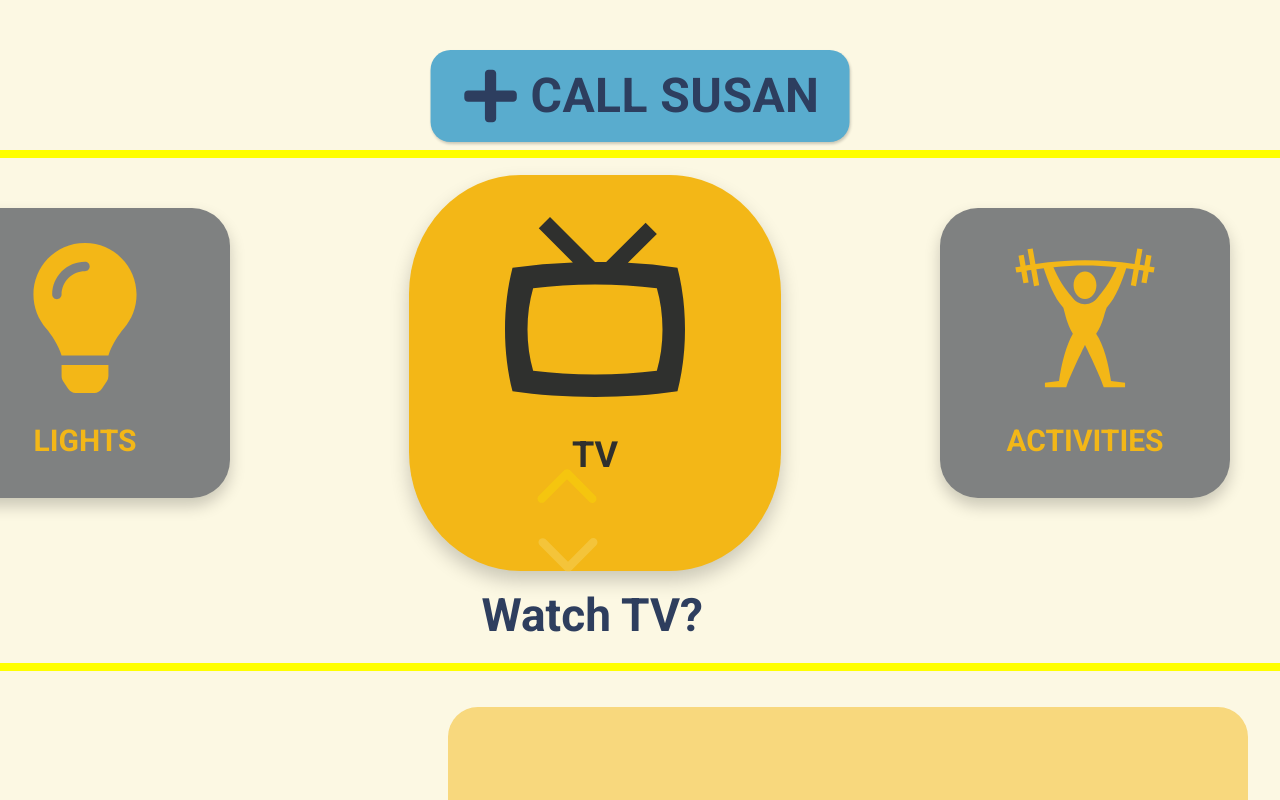
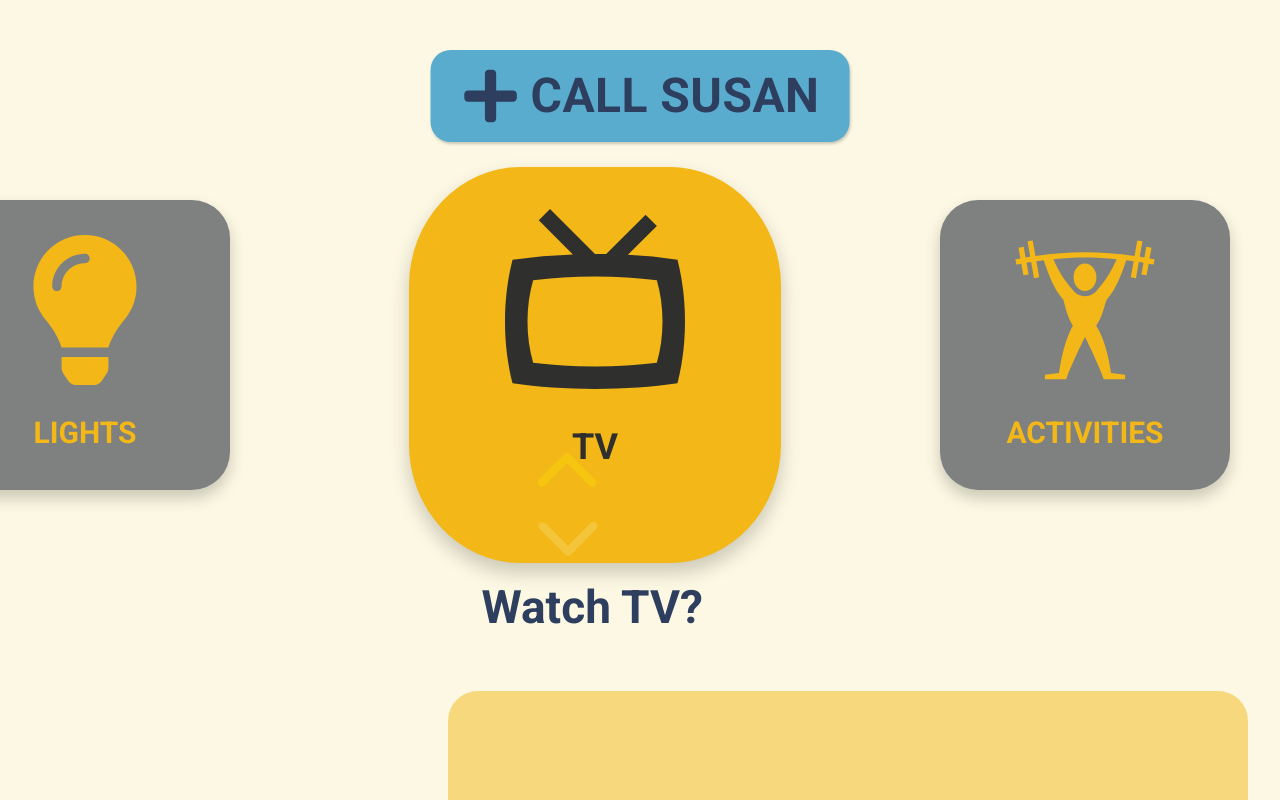
Before and after one commit to whimsical-phoenix/just-for-us, a React (Create React App) app: page /garden-loft-app/home in a window 1280 px wide. Shown: the top 800 px of the page. Built offline with nearby package versions, Linux system fonts and the light colour scheme.

Commit message:
trying border box remove

```diff
--- a/src/pages/Home.js
+++ b/src/pages/Home.js
@@ -1093,7 +1093,6 @@ import Contacts from "../components/Contacts";
 import { GiFilmSpool } from "react-icons/gi";
 import { FaPhoneAlt } from "react-icons/fa";
 
-
 import { IoMdPhotos } from "react-icons/io";
 import { GiWeightLiftingUp } from "react-icons/gi";
 
@@ -1125,7 +1124,7 @@ const CarouselWrapper = styled.div`
   display: block;
 
   /* Add styles for border and opacity */
-  border: ${(props) => (props.active ? "8px solid yellow" : "none")};
+  // border: ${(props) => (props.active ? "8px solid yellow" : "none")};
   opacity: ${(props) => (props.active ? 1 : 0.5)};
   border-radius: 85px;
   transition: border 0.3s ease, opacity 0.3s ease;
@@ -1234,7 +1233,6 @@ const cardData = [
     page: <Television />,
   },
   {
-
     icon: <GiWeightLiftingUp size={150} />,
 
     title: "ACTIVITIES",
@@ -1249,7 +1247,6 @@ const cardData = [
     page: <Entertainment />,
   },
   {
-
     icon: <IoMdPhotos size={150} />,
     title: "GALLERY",
     spaceBeforeBelowCard: ".....",
```
